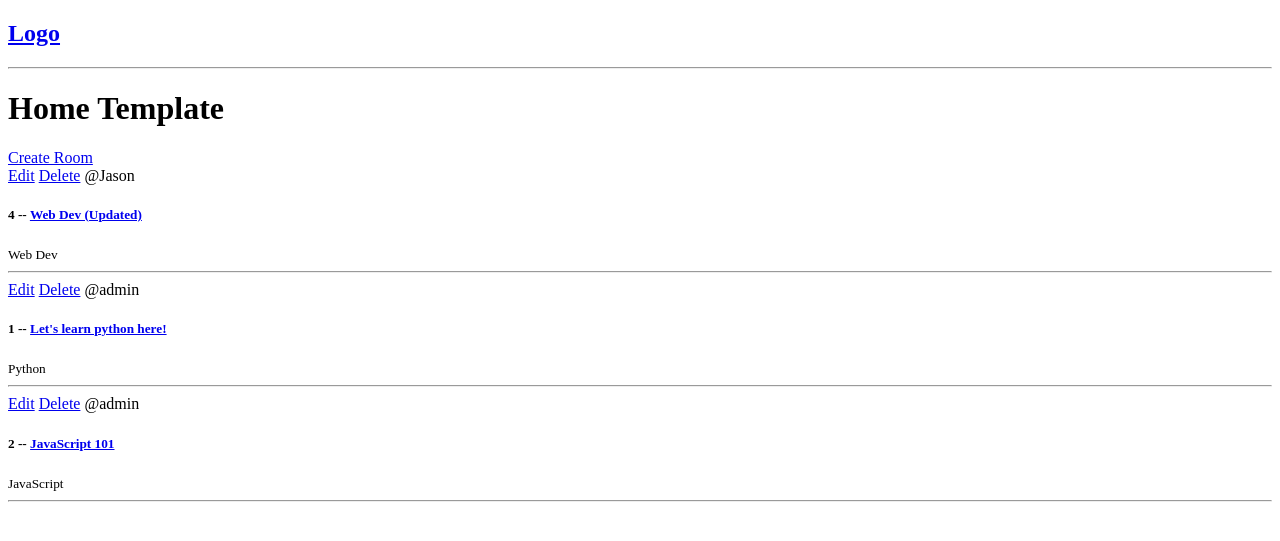
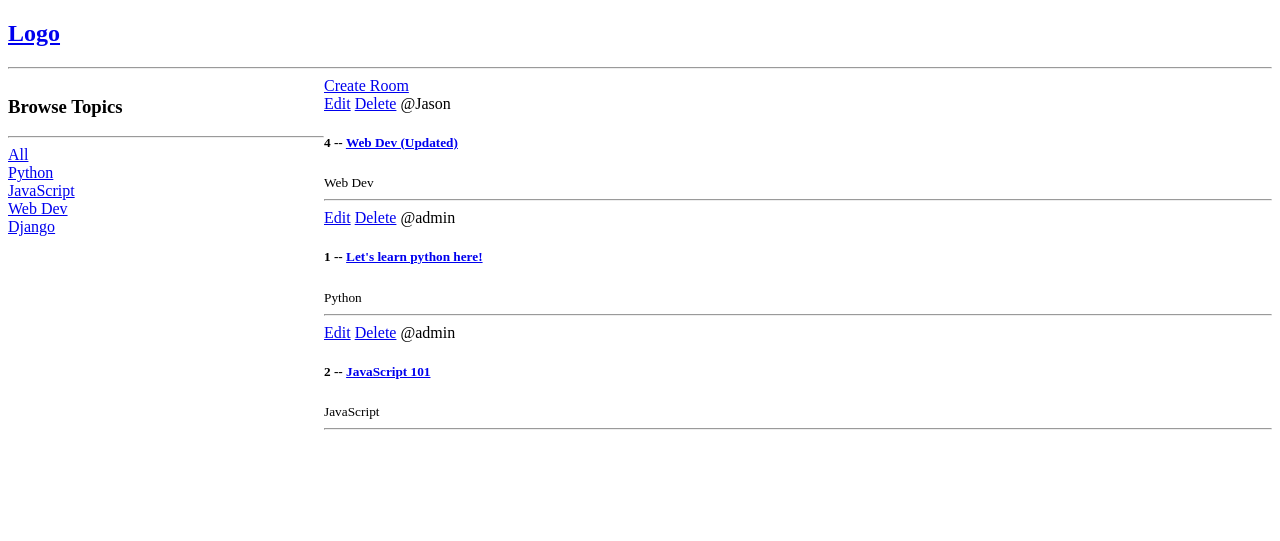
Before and after one commit to Hossein-MJafari/studybud, a Django app: page / in a window 1280 px wide. Shown: the top 541 px of the page. Run offline with Django 4.2, Linux system fonts and the light colour scheme; data comes from the database, SQL or seed files in the repository.

Commit message:
Added Topics and filters.

```diff
--- a/base/templates/base/home.html
+++ b/base/templates/base/home.html
@@ -1,6 +1,28 @@
 {% extends 'main.html' %} {% block content %}
-<h1>Home Template</h1>
+
+<style>
+    .home-container{
+        display: grid;
+        grid-template-columns: 1fr 3fr;
+    }
+</style>
+
+<div class="home-container">
+    <div class="side-bar">
+        <h3>Browse Topics</h3>
+        <hr>
         <div>
+            <a href="{% url 'home' %}">All</a>
+            <br>
+        </div>
+        {% for topic in topics %}
+        <div>
+            <a href="{% url 'home' %}?q={{topic.name}}">{{topic.name}}</a>
+            <br>
+        </div>
+        {% endfor %}
+    </div>
+    <div class="main-content">
         <a href={% url 'create-room' %}>Create Room</a>
 
         {% for room in rooms %}
@@ -14,4 +36,5 @@
         </div>
         {% endfor %}
     </div>
+</div>
 {% endblock content %}
--- a/base/views.py
+++ b/base/views.py
@@ -1,10 +1,12 @@
 from django.shortcuts import render, redirect
-from .models import Room
+from .models import Room, Topic
 from .forms import RoomForm
 
 def home(request):
-    rooms = Room.objects.all()
-    context = {'rooms':rooms}
+    q = request.GET.get('q') if request.GET.get('q') != None else ''
+    rooms = Room.objects.filter(topic__name__icontains=q)
+    topics = Topic.objects.all()
+    context = {'rooms':rooms, 'topics': topics}
     return render(request, 'base/home.html', context)
 
 
```
Lines whose indentation alone changed are shown as unchanged.
